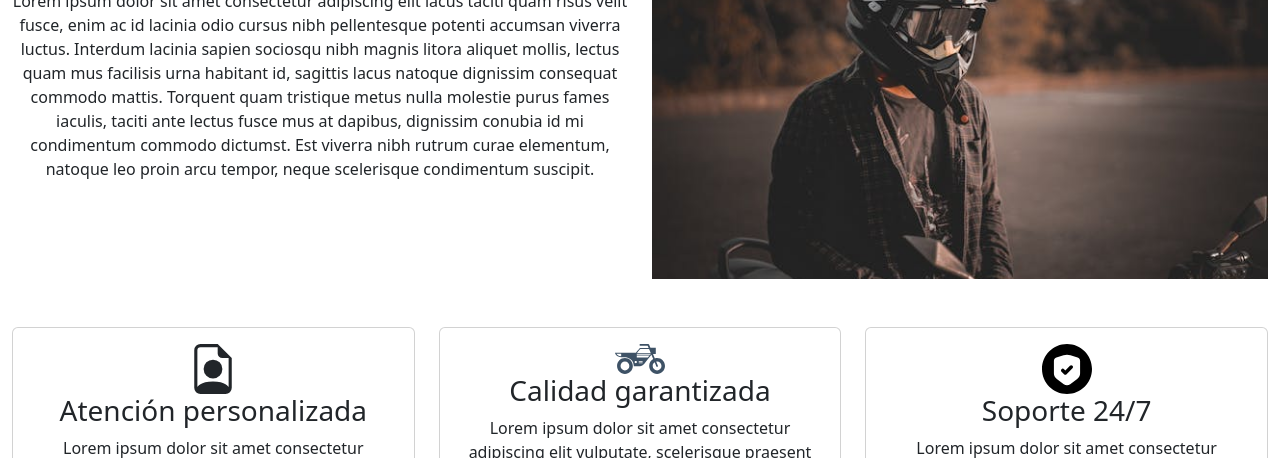
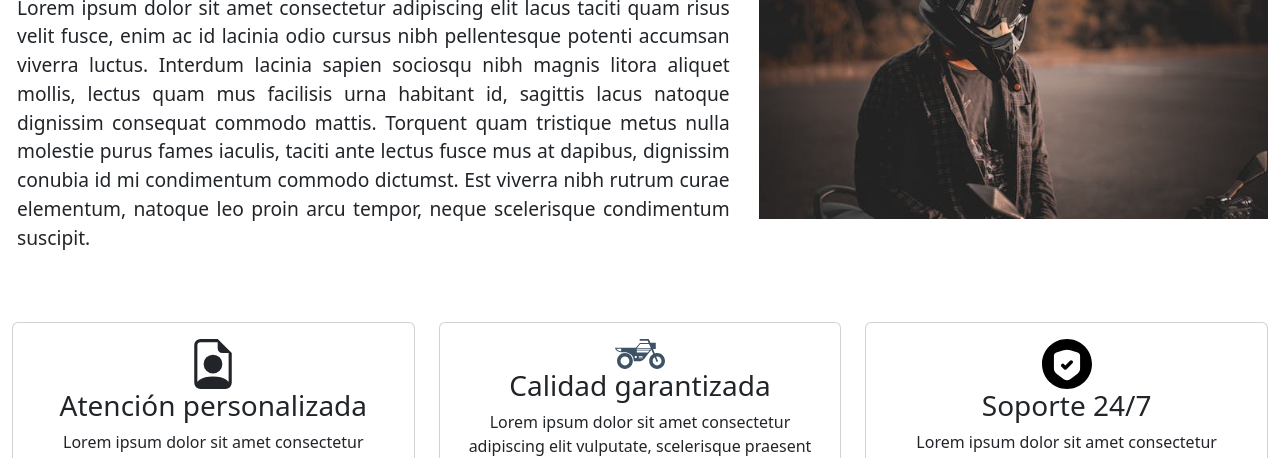
Before and after one commit to Guille-B/programacion-tp-final, a plain HTML site: page nosotros/sobreNosostros.html in a window 1280 px wide. Shown: the part 705-1163 px from the top of the page. Drawn offline with nearby package versions, Linux system fonts and the light colour scheme.

Commit message:
correccion estilos

```diff
--- a/nosotros/nosotros.css
+++ b/nosotros/nosotros.css
@@ -12,7 +12,7 @@
     max-width: 100%;
 }
 
-.p{
+#descripcion{
     text-align: justify;
     padding: 5px;
     font-size: larger;
@@ -29,3 +29,6 @@
     background-color: whitesmoke;
     border-radius: 10px;
 }
+#h1{
+    font-size:5cm;
+}
--- a/nosotros/sobreNosostros.html
+++ b/nosotros/sobreNosostros.html
@@ -12,16 +12,16 @@
 <body>
     <div class="container-fluid text-center" id="contenedor-a">
         <div class="jumbotron jumbotron-custom text-center" >
-            <h1 style="font-size:5cm">¿Qué es Motocipo?</h1>
+            <h1 id="h1">¿Qué es Motocipo?</h1>
         </div>
         <br><br>
         <div class="row">
-            <div class="col-12 col-md-6">
+            <div class="col-12 col-md-7">
                 <h1 id="tituloDesc">Somos</h1>
                 <p id="descripcion">Lorem ipsum dolor sit amet consectetur adipiscing elit lacus taciti quam risus velit fusce, enim ac id lacinia odio cursus nibh pellentesque potenti accumsan viverra luctus. Interdum lacinia sapien sociosqu nibh magnis litora aliquet mollis, lectus quam mus facilisis urna habitant id, sagittis lacus natoque dignissim consequat commodo mattis. Torquent quam tristique metus nulla molestie purus fames iaculis, taciti ante lectus fusce mus at dapibus, dignissim conubia id mi condimentum commodo dictumst. Est viverra nibh rutrum curae elementum, natoque leo proin arcu tempor, neque scelerisque condimentum suscipit.</p>
             </div>
             <br><br>
-            <div class="col-12 col-md-6">
+            <div class="col-12 col-md-5">
                 <img src="../imagenes/nosotros/nos.jpg" alt="Descripción de la imagen" class="img-fluid" id="fototexto">
             </div>
         </div>
```
